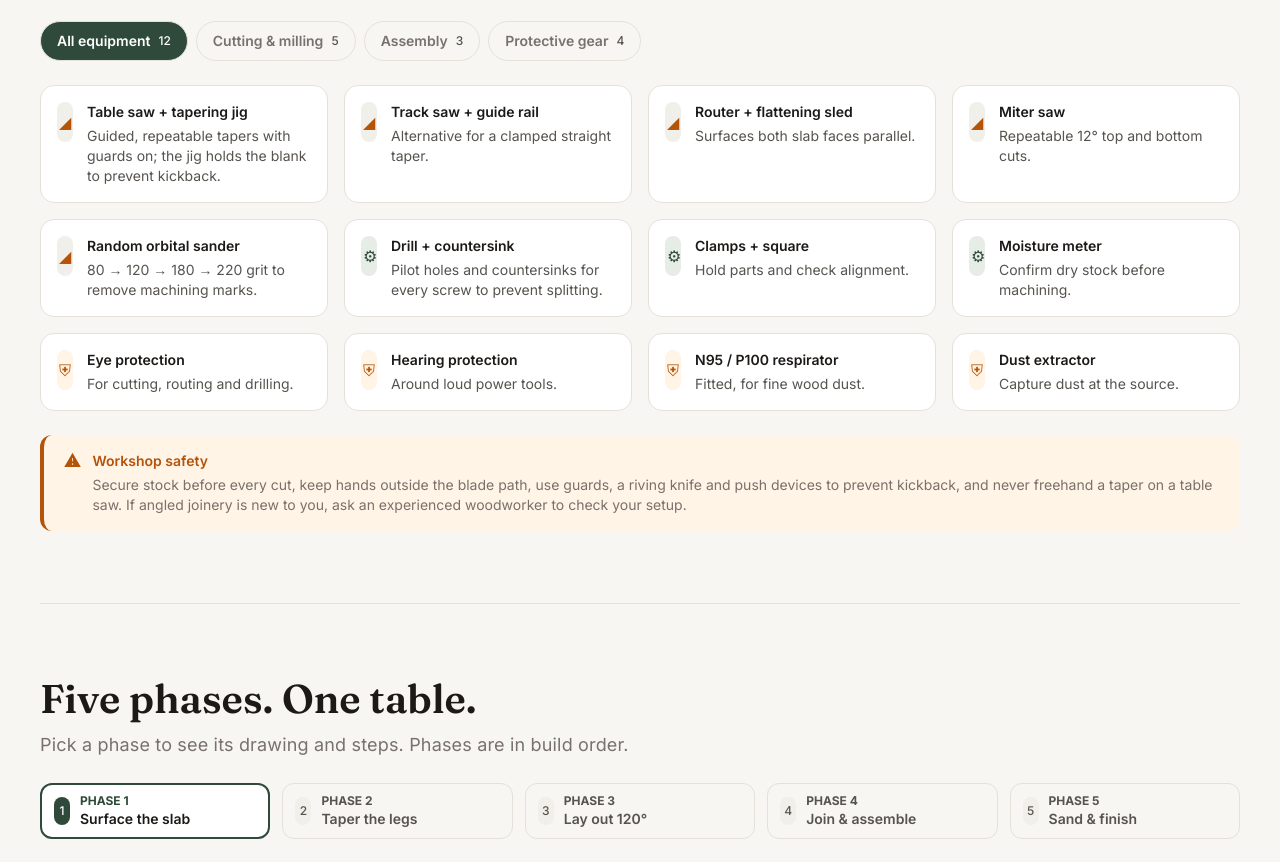
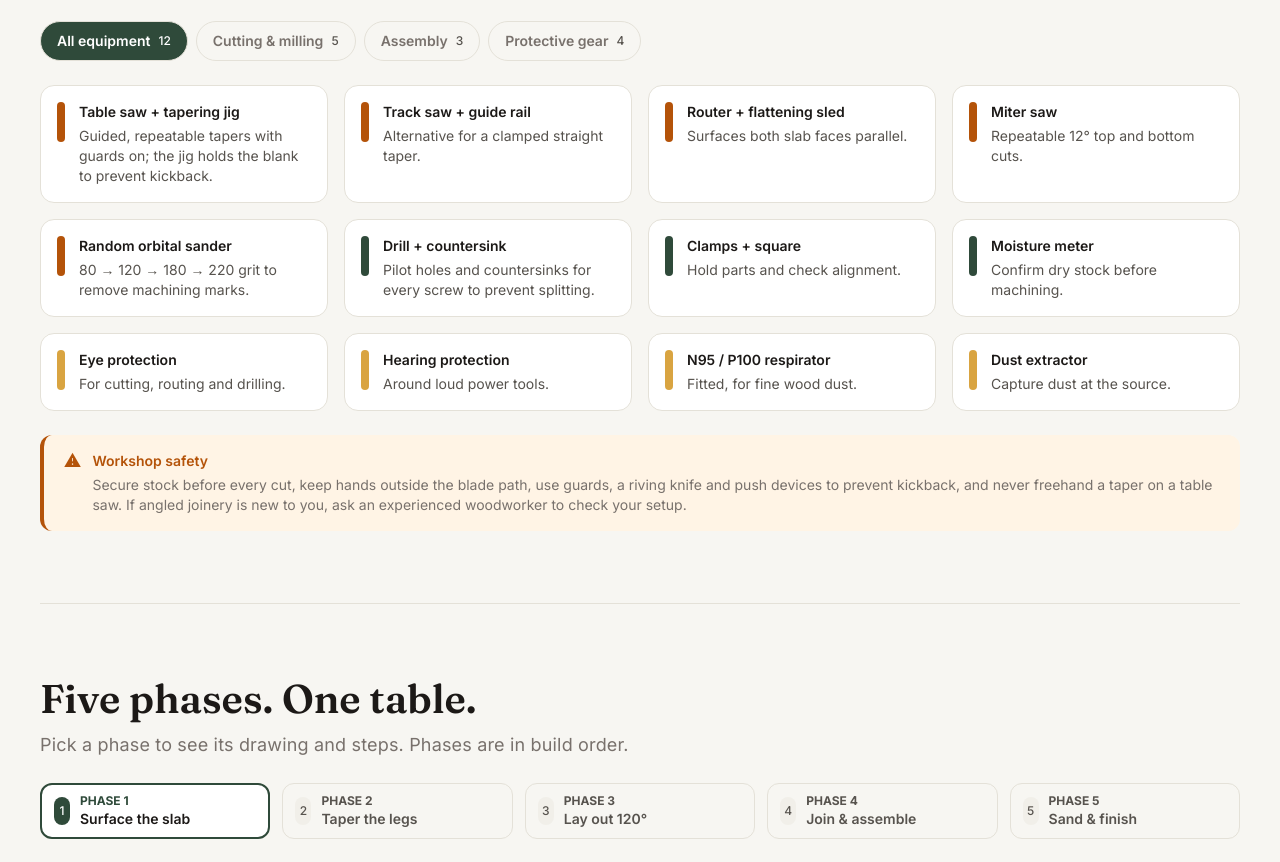
Before and after one commit to incodenet/diy-tripod-side-table, a plain HTML site: page index.html in a window 1280 px wide. Shown: the part 1952-2814 px from the top of the page. Drawn offline with Linux system fonts and the light colour scheme.

Commit message:
refactor: rename tool-item-icon to tool-item-bar and update styles for consistency

```diff
--- a/assets/css/main.css
+++ b/assets/css/main.css
@@ -189,26 +189,23 @@
   gap: 14px;
 }
 
-.tool-item-icon {
+.tool-item-bar {
   flex: 0 0 auto;
-  width: 16px;
+  width: 8px;
   height: 40px;
   line-height: 40px;
   border-radius: 10px;
-  background-color: var(--color-neutral-subtle);
+  background-color: var(--color-wood-base);
   padding: 0 2px;
-  color: #b45309;
   font-size: 16px;
 }
 
-.tool-item-icon.grey {
-  background-color: var(--color-brand-soft);
-  color: #2f4a3a;
+.tool-item-bar.grey {
+  background-color: var(--color-brand-primary);
 }
 
-.tool-item-icon.yellow {
-  background-color: var(--color-alert-warn-bg);
-  color: #b45309;
+.tool-item-bar.yellow {
+  background-color: #d9a441;
 }
 
 .tool-item-title {
--- a/index.html
+++ b/index.html
@@ -283,7 +283,7 @@
           <div class="tab-container">
             <div class="tools-grid">
               <div class="tool-item" data-filter="all cutting">
-                <div class="tool-item-icon">◢</div>
+                <div class="tool-item-bar"></div>
                 <div>
                   <div class="tool-item-title">Table saw + tapering jig</div>
                   <div class="tool-item-desc">
@@ -294,7 +294,7 @@
               </div>
 
               <div class="tool-item" data-filter="all cutting">
-                <div class="tool-item-icon">◢</div>
+                <div class="tool-item-bar"></div>
                 <div>
                   <div class="tool-item-title">Track saw + guide rail</div>
                   <div class="tool-item-desc">
@@ -304,7 +304,7 @@
               </div>
 
               <div class="tool-item" data-filter="all cutting">
-                <div class="tool-item-icon">◢</div>
+                <div class="tool-item-bar"></div>
                 <div>
                   <div class="tool-item-title">Router + flattening sled</div>
                   <div class="tool-item-desc">
@@ -314,7 +314,7 @@
               </div>
 
               <div class="tool-item" data-filter="all cutting">
-                <div class="tool-item-icon">◢</div>
+                <div class="tool-item-bar"></div>
                 <div>
                   <div class="tool-item-title">Miter saw</div>
                   <div class="tool-item-desc">
@@ -324,7 +324,7 @@
               </div>
 
               <div class="tool-item" data-filter="all cutting">
-                <div class="tool-item-icon">◢</div>
+                <div class="tool-item-bar"></div>
                 <div>
                   <div class="tool-item-title">Random orbital sander</div>
                   <div class="tool-item-desc">
@@ -334,7 +334,7 @@
               </div>
 
               <div class="tool-item" data-filter="all assembly">
-                <div class="tool-item-icon grey">⚙</div>
+                <div class="tool-item-bar grey"></div>
                 <div>
                   <div class="tool-item-title">Drill + countersink</div>
                   <div class="tool-item-desc">
@@ -345,7 +345,7 @@
               </div>
 
               <div class="tool-item" data-filter="all assembly">
-                <div class="tool-item-icon grey">⚙</div>
+                <div class="tool-item-bar grey"></div>
                 <div>
                   <div class="tool-item-title">Clamps + square</div>
                   <div class="tool-item-desc">
@@ -355,7 +355,7 @@
               </div>
 
               <div class="tool-item" data-filter="all assembly">
-                <div class="tool-item-icon grey">⚙</div>
+                <div class="tool-item-bar grey"></div>
                 <div>
                   <div class="tool-item-title">Moisture meter</div>
                   <div class="tool-item-desc">
@@ -365,7 +365,7 @@
               </div>
 
               <div class="tool-item" data-filter="all protective-gear">
-                <div class="tool-item-icon yellow">⛨</div>
+                <div class="tool-item-bar yellow"></div>
                 <div>
                   <div class="tool-item-title">Eye protection</div>
                   <div class="tool-item-desc">
@@ -375,7 +375,7 @@
               </div>
 
               <div class="tool-item" data-filter="all protective-gear">
-                <div class="tool-item-icon yellow">⛨</div>
+                <div class="tool-item-bar yellow"></div>
                 <div>
                   <div class="tool-item-title">Hearing protection</div>
                   <div class="tool-item-desc">Around loud power tools.</div>
@@ -383,7 +383,7 @@
               </div>
 
               <div class="tool-item" data-filter="all protective-gear">
-                <div class="tool-item-icon yellow">⛨</div>
+                <div class="tool-item-bar yellow"></div>
                 <div>
                   <div class="tool-item-title">N95 / P100 respirator</div>
                   <div class="tool-item-desc">Fitted, for fine wood dust.</div>
@@ -391,7 +391,7 @@
               </div>
 
               <div class="tool-item" data-filter="all protective-gear">
-                <div class="tool-item-icon yellow">⛨</div>
+                <div class="tool-item-bar yellow"></div>
                 <div>
                   <div class="tool-item-title">Dust extractor</div>
                   <div class="tool-item-desc">Capture dust at the source.</div>
```
